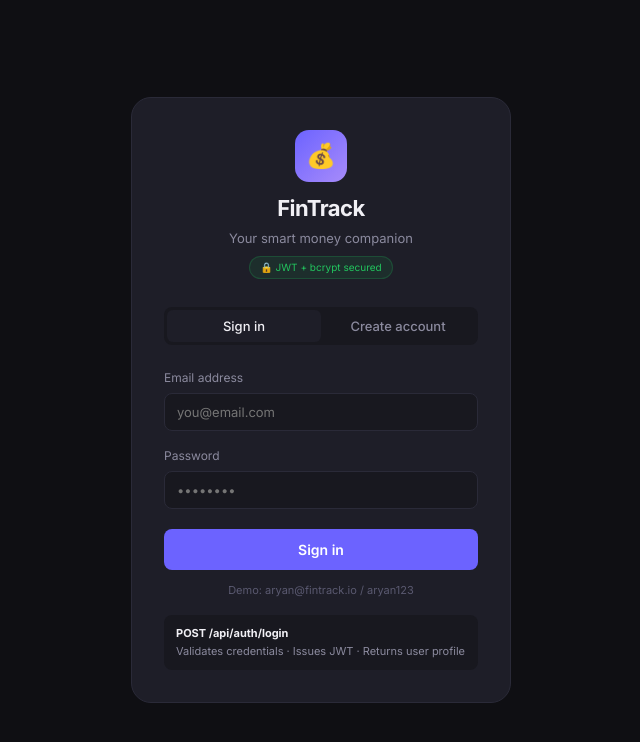
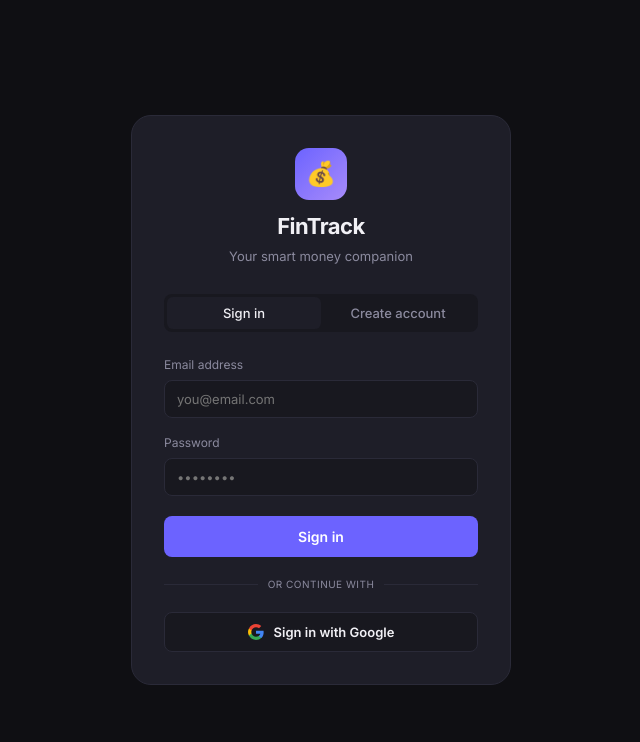
Before and after one commit to aryanbhatt767/Personal-Finance-Tracker, a React (Vite) app in the folder frontend/: page /login in a window 1280 px wide. Shown: the top 742 px of the page, without its empty margins (319-959 px from the left). Built offline with nearby package versions, Linux system fonts and the light colour scheme; no server answers.

Commit message:
Chnged Login Page

```diff
--- a/frontend/src/pages/LoginPage.jsx
+++ b/frontend/src/pages/LoginPage.jsx
@@ -41,6 +41,12 @@ export default function LoginPage() {
     }
   }
 
+  const handleGoogleLogin = () => {
+    // Redirect to your backend's OAuth2 authorization endpoint, e.g.:
+    // window.location.href = `${import.meta.env.VITE_API_URL}/oauth2/authorization/google`
+    console.log('Google login not wired up yet')
+  }
+
   return (
     <div style={s.page}>
       <div style={s.card}>
@@ -48,7 +54,6 @@ export default function LoginPage() {
           <div style={s.logoIcon}>💰</div>
           <div style={s.title}>FinTrack</div>
           <div style={s.sub}>Your smart money companion</div>
-          <div style={s.jwtBadge}>🔒 JWT + bcrypt secured</div>
         </div>
 
         <div style={s.tabs}>
@@ -64,7 +69,6 @@ export default function LoginPage() {
               onChange={e => setLoginForm(f => ({ ...f, password: e.target.value }))} placeholder="••••••••" />
             {error && <p style={s.err}>⚠ {error}</p>}
             <button style={s.btn} type="submit" disabled={loading}>{loading ? 'Signing in…' : 'Sign in'}</button>
-            <p style={s.hint}>Demo: aryan@fintrack.io / aryan123</p>
           </form>
         ) : (
           <form onSubmit={handleRegister}>
@@ -80,10 +84,21 @@ export default function LoginPage() {
           </form>
         )}
 
-        <div style={s.apiNote}>
-          <strong style={{ color: 'var(--text)' }}>POST /api/auth/{tab === 'login' ? 'login' : 'register'}</strong><br />
-          {tab === 'login' ? 'Validates credentials · Issues JWT · Returns user profile' : 'bcrypt hashes password · Stores user · Issues JWT token'}
+        <div style={s.divider}>
+          <div style={s.dividerLine} />
+          <span style={s.dividerText}>OR CONTINUE WITH</span>
+          <div style={s.dividerLine} />
         </div>
+
+        <button style={s.googleBtn} type="button" onClick={handleGoogleLogin}>
+          <svg width="16" height="16" viewBox="0 0 24 24">
+            <path fill="#4285F4" d="M23.5 12.3c0-.9-.1-1.6-.2-2.3H12v4.5h6.5c-.3 1.5-1.1 2.7-2.4 3.6v3h3.9c2.3-2.1 3.5-5.2 3.5-8.8z"/>
+            <path fill="#34A853" d="M12 24c3.2 0 5.9-1.1 7.9-2.9l-3.9-3c-1.1.7-2.4 1.1-4 1.1-3.1 0-5.7-2.1-6.6-4.9H1.4v3.1C3.4 21.4 7.4 24 12 24z"/>
+            <path fill="#FBBC05" d="M5.4 14.3c-.2-.7-.4-1.4-.4-2.3s.1-1.6.4-2.3V6.6H1.4C.5 8.3 0 10.1 0 12s.5 3.7 1.4 5.4l4-3.1z"/>
+            <path fill="#EA4335" d="M12 4.8c1.7 0 3.3.6 4.5 1.7l3.4-3.4C17.9 1.2 15.2 0 12 0 7.4 0 3.4 2.6 1.4 6.6l4 3.1C6.3 6.9 8.9 4.8 12 4.8z"/>
+          </svg>
+          Sign in with Google
+        </button>
       </div>
     </div>
   )
@@ -105,7 +120,6 @@ const s = {
   logoIcon: { width:52, height:52, background:'linear-gradient(135deg,#6c63ff,#a78bfa)', borderRadius:14, display:'flex', alignItems:'center', justifyContent:'center', fontSize:24, marginBottom:10 },
   title: { fontSize: 22, fontWeight: 700, letterSpacing: '-.5px' },
   sub: { fontSize: 13, color: 'var(--muted)', marginTop: 4 },
-  jwtBadge: { marginTop: 8, fontSize: 10, padding: '3px 10px', borderRadius: 20, background: 'rgba(34,197,94,.1)', color: '#22c55e', border: '1px solid rgba(34,197,94,.2)' },
   tabs: { display:'flex', background:'var(--surface)', borderRadius:8, padding:3, marginBottom:24 },
   tab: { flex:1, padding:'8px', borderRadius:6, border:'none', background:'none', color:'var(--muted)', fontSize:13, cursor:'pointer', fontWeight:500 },
   tabActive: { background:'var(--card)', color:'var(--text)' },
@@ -113,6 +127,8 @@ const s = {
   btn: { width:'100%', padding:12, background:'var(--accent)', color:'#fff', border:'none', borderRadius:8, fontSize:14, fontWeight:600, cursor:'pointer', marginTop:4 },
   err: { color:'var(--red)', fontSize:12, marginBottom:10 },
   ok: { color:'var(--green)', fontSize:12, marginBottom:10 },
-  hint: { textAlign:'center', marginTop:12, fontSize:11, color:'var(--sub)' },
-  apiNote: { marginTop:16, padding:'10px 12px', background:'var(--surface)', borderRadius:8, fontSize:11, color:'var(--muted)', lineHeight:1.6 },
+  divider: { display:'flex', alignItems:'center', gap:10, margin:'20px 0' },
+  dividerLine: { flex:1, height:1, background:'var(--border)' },
+  dividerText: { fontSize:10, color:'var(--muted)', letterSpacing:.5 },
+  googleBtn: { width:'100%', display:'flex', alignItems:'center', justifyContent:'center', gap:10, padding:11, background:'var(--surface)', border:'1px solid var(--border)', borderRadius:8, color:'var(--text)', fontSize:13, fontWeight:600, cursor:'pointer' },
 }
```
